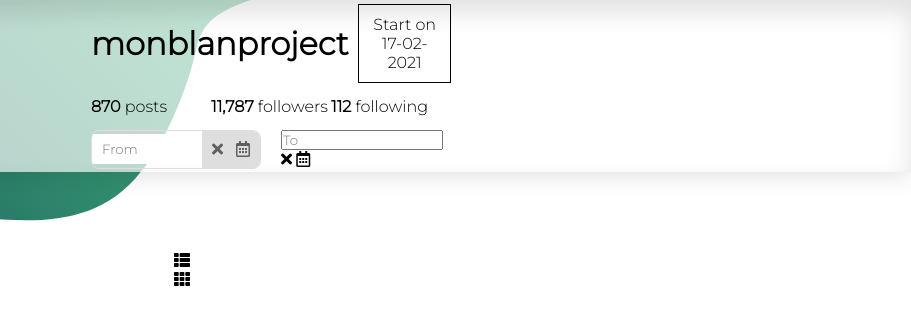
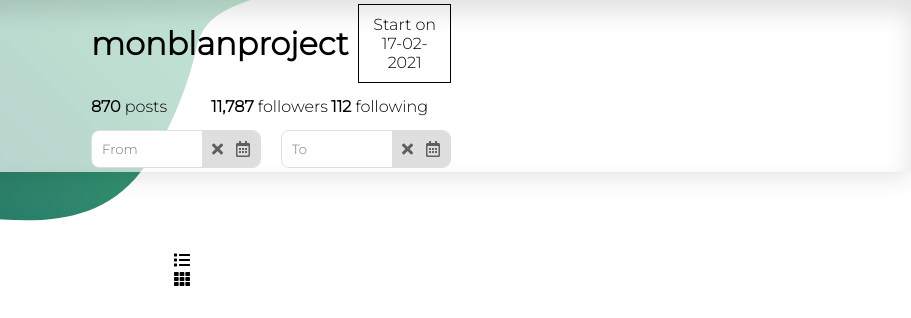
Before and after one commit to pawlek/webspark_test, a website: page index.html in a window 1280 px wide. Shown: the top 318 px of the page, 369-1280 px from the left. Drawn offline with Linux system fonts and the light colour scheme.

Commit message:
update styles add clear script

```diff
--- a/assets/js/main-min.js
+++ b/assets/js/main-min.js
@@ -1 +1 @@
-$(document).ready((function(){for(var n=0;n<=10;n++){var a=`rgb(${parseInt(256*Math.random())},${parseInt(256*Math.random())},${parseInt(256*Math.random())})`;$(".item").css({background:a}).appendTo("content__inner")}}));
+$(document).ready((function(){$("[data-clear]").on("click",(function(){var a=$(this).attr("data-clear");$("#"+a).val(""),console.log(a+" is clear")}));for(var a=0;a<=10;a++){var n=`rgb(${parseInt(256*Math.random())},${parseInt(256*Math.random())},${parseInt(256*Math.random())})`;$(".item").css({background:n}).appendTo("content__inner")}}));
--- a/assets/js/main.js
+++ b/assets/js/main.js
@@ -1,4 +1,12 @@
 $(document).ready(function(){
+
+    $('[data-clear]').on('click', function(){
+        var clear_input = $(this).attr('data-clear');
+
+        $('#' + clear_input).val('');
+
+        console.log(clear_input + ' is clear');
+    });
 
     for (var i = 0; i <= 10; i++){
         // These variables need to be different for each iteration:
@@ -10,4 +18,6 @@ $(document).ready(function(){
         $('.item').css({"background": color}).appendTo("content__inner");
     }
 
+
+
 });
--- a/assets/scss/style.scss
+++ b/assets/scss/style.scss
@@ -90,9 +90,10 @@ svg.background__svg {
                     border: 1px solid #dedede;
 
                     input {
-                        height: 30px;
+                        height: 100%;
                         border: none;
                         padding: 10px;
+                        outline: none;
                     }
                     .input__btn {
                         display: grid;
--- a/index.html
+++ b/index.html
@@ -43,14 +43,14 @@
                     <div class="input-block" id="from">
                         <input type="text" name="from-date" placeholder="From">
                         <div class="input__btn">
-                            <i class="fas fa-times"></i>
+                            <i class="fas fa-times" data-clear="from"></i>
                             <i class="far fa-calendar-alt"></i>
                         </div>
                     </div>
-                    <div class="input" id="to">
+                    <div class="input-block" id="to">
                         <input type="text" name="to-date" placeholder="To">
                         <div class="input__btn">
-                            <i class="fas fa-times"></i>
+                            <i class="fas fa-times" data-clear="to"></i>
                             <i class="far fa-calendar-alt"></i>
                         </div>
                     </div>
@@ -60,7 +60,7 @@
         <div class="content">
             <div class="filter">
                 <div class="btn" data-filter="rows">
-                    <i class="fas fa-th-list"></i>
+                    <i class="fas fa-list"></i>
                 </div>
                 <div class="btn" data-filter="tiles">
                     <i class="fas fa-th"></i>
```
Also changed, not shown: assets/css/style.css.
